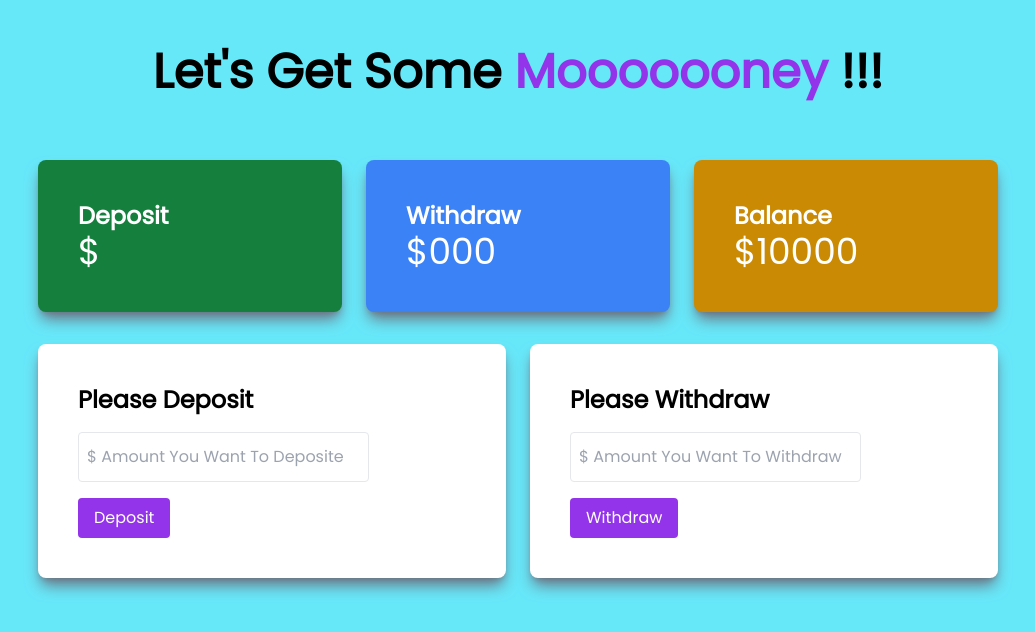
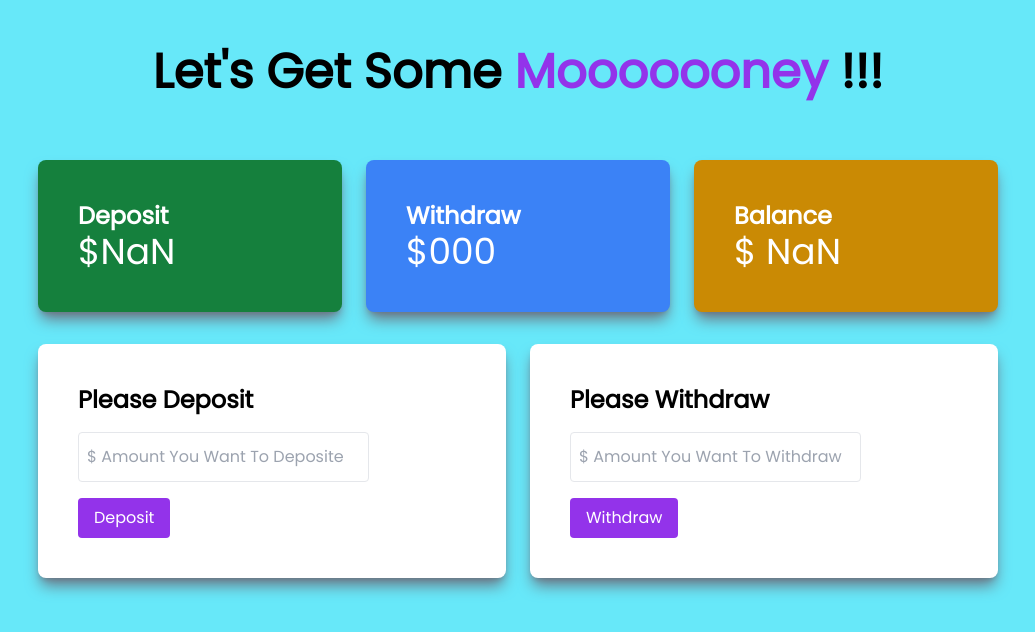
Before and after one commit to NishatFariza/my-own-bank, a plain HTML site: page banking.html in a window 1280 px wide. Both pictures are taken after a click on the button "Deposit". Shown: the whole page, without its empty margins (122-1157 px from the left). Drawn offline with nearby package versions, Linux system fonts and the light colour scheme.

Commit message:
deposit event done

```diff
--- a/banking.html
+++ b/banking.html
@@ -31,7 +31,7 @@
           </div>
           <div class="bg-yellow-600 p-10 rounded-lg shadow-lg shadow-gray-500">
             <h3 class="text-2xl font-semibold">Balance</h3>
-            <h4 class="text-4xl">$10000</h4>
+            <h4 class="text-4xl">$ <span id="balance-total">10000</span></h4>
           </div>
         </div>
       </section>
--- a/js/banking.js
+++ b/js/banking.js
@@ -5,12 +5,28 @@ document.getElementById('deposit-button').addEventListener('click', function(){
     //get the amount deposited
     const depositInput =document.getElementById('deposit-input');
 
-    const depositAmount = depositInput.value;
-    console.log(depositAmount);
+    const newDepositAmountText = depositInput.value;
+    const newDepositAmount = parseFloat(newDepositAmountText);
+    // console.log(depositAmount);
 
+    //update deposit total
     const depositTotal =document.getElementById('deposit-total');
-    depositTotal.innerText =depositAmount;
+
+   const previousDepositText = depositTotal.innerText;
+    const previousDepositAmount = parseFloat(previousDepositText);
+
+   const newDepositUpdateTotal = previousDepositAmount + newDepositAmount ;
+    depositTotal.innerText = newDepositUpdateTotal;
+
+    //update balance amount
+    const balanceTotal = document.getElementById('balance-total');
+    const balanceTotalText = balanceTotal.innerText;
+    const previousBalanceTotal =parseFloat(balanceTotalText);
+     const newBalanceTotal = previousBalanceTotal + newDepositAmount;
+     balanceTotal.innerText = newBalanceTotal;
 
     //clear the input deposit field
     depositInput.value ="";
-})
+});
+
+//handle withdraw event handler
```
